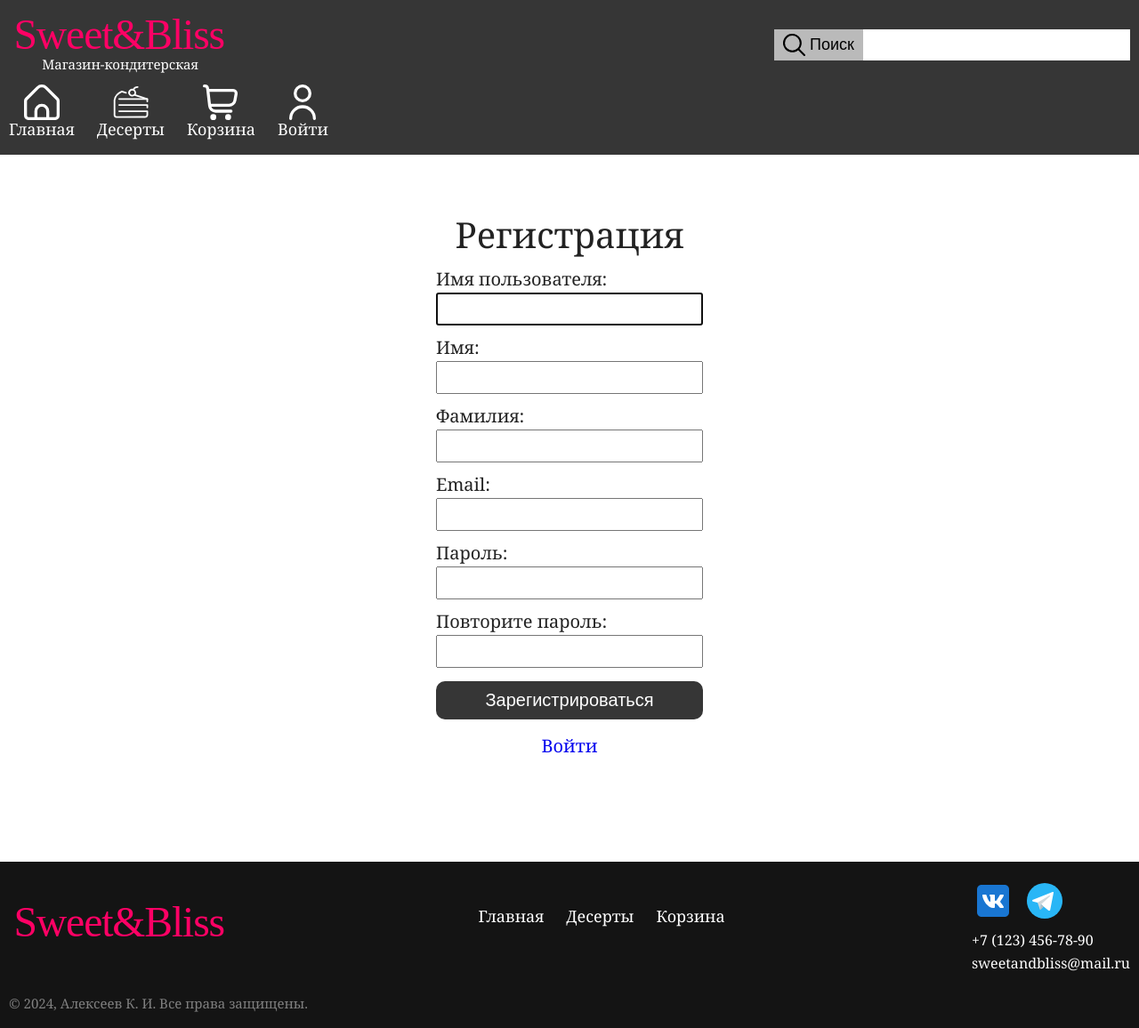
After one commit to Kirill-Alexeev/DjangoSweetshop, a Django app: page /cakeshop/register/ in a window 1280 px wide. The commit adds this page. Shown: the whole page at 89% size. Run offline with Django 5.2, Linux system fonts and the light colour scheme.

Commit message:
added login, register and logout

```diff
--- a/sweetshop/cakeshop/forms.py
+++ b/sweetshop/cakeshop/forms.py
@@ -1,4 +1,6 @@
 from django import forms
+from django.contrib.auth.forms import UserCreationForm
+from django.contrib.auth.models import User
 from .models import Review
 
 
@@ -12,3 +14,36 @@ class ReviewForm(forms.ModelForm):
         labels = {
             "review": "Ваш отзыв",
         }
+
+
+class RegisterUserForm(UserCreationForm):
+    username = forms.CharField(
+        label="Логин", widget=forms.TextInput(attrs={"class": "table__input"})
+    )
+    first_name = forms.CharField(
+        label="Имя", widget=forms.TextInput(attrs={"class": "table__input"})
+    )
+    last_name = forms.CharField(
+        label="Фамилия", widget=forms.TextInput(attrs={"class": "table__input"})
+    )
+    email = forms.EmailField(
+        label="Email", widget=forms.EmailInput(attrs={"class": "table__input"})
+    )
+    password1 = forms.CharField(
+        label="Пароль", widget=forms.PasswordInput(attrs={"class": "table__input"})
+    )
+    password2 = forms.CharField(
+        label="Повтор пароля",
+        widget=forms.PasswordInput(attrs={"class": "table__input"}),
+    )
+
+    class Meta:
+        model = User
+        fields = (
+            "username",
+            "first_name",
+            "last_name",
+            "email",
+            "password1",
+            "password2",
+        )
--- a/sweetshop/cakeshop/static/styles/styles.css
+++ b/sweetshop/cakeshop/static/styles/styles.css
@@ -702,3 +718,45 @@ a {
   flex-direction: column;
   gap: 20px;
 }
+
+/* РЕГИСТРАЦИЯ */
+.register {
+  display: flex;
+  flex-direction: column;
+  align-items: center;
+  gap: 20px;
+  margin: 70px auto;
+}
+
+.register__headline {
+  font-size: 4rem;
+}
+
+.register__form {
+  max-width: 700px;
+  display: flex;
+  flex-direction: column;
+  gap: 15px;
+}
+
+.register__label {
+  display: flex;
+  flex-direction: column;
+  gap: 5px;
+}
+
+.register__button {
+  min-width: 200px;
+  font-size: 2rem;
+  background-color: var(--header-background);
+  color: var(--background-color);
+  border: none;
+  border-radius: 10px;
+  padding: 10px 15px;
+  cursor: pointer;
+}
+
+/* АВТОРИЗАЦИЯ */
+.register__link {
+  font-size: 2rem;
+}
--- a/sweetshop/cakeshop/templates/base.html
+++ b/sweetshop/cakeshop/templates/base.html
@@ -69,7 +69,7 @@
             </li>
             {% if user.is_authenticated %}
             <li class="navigation__item">
-              <form action="#" method="post" class="navigation__link">
+              <form action="{% url 'logout' %}" method="post" class="navigation__link">
                 {% csrf_token %}
                 <img
                   class="navigation__image"
@@ -80,16 +80,7 @@
             </li>
             {% else %}
             <li class="navigation__item">
-              <a class="navigation__link" href="#">
-                <img
-                  class="navigation__image"
-                  src="{% static 'img/svg/user.svg' %}"
-                />
-                Зарегистрироваться
-              </a>
-            </li>
-            <li class="navigation__item">
-              <a class="navigation__link" href="#">
+              <a class="navigation__link" href="{% url 'login' %}">
                 <img
                   class="navigation__image"
                   src="{% static 'img/svg/user.svg' %}"
--- /dev/null
+++ b/sweetshop/cakeshop/templates/registration/register.html
@@ -0,0 +1,40 @@
+{% extends "base.html" %}
+
+{% load static %}
+
+{% block content %}
+<div class="register">
+    <h2 class="register__headline">Регистрация</h2>
+    <form method="post" class="register__form">
+        {% csrf_token %}
+        <label for="id_username" class="register__label">
+            Имя пользователя:
+            {{ form.username }}
+        </label>
+        <label for="id_first_name" class="register__label">
+            Имя:
+            {{ form.first_name }}
+        </label>
+        <label for="id_last_name" class="register__label">
+            Фамилия:
+            {{ form.last_name }}
+        </label>
+        <label for="id_email" class="register__label">
+            Email:
+            {{ form.email }}
+        </label>
+        <label for="id_password1" class="register__label">
+            Пароль:
+            {{ form.password1 }}
+        </label>
+        <label for="id_password2" class="register__label">
+            Повторите пароль:
+            {{ form.password2 }}
+        </label>
+        <button type="submit" class="register__button">Зарегистрироваться</button>
+    </form>
+    <a class="register__link" href="{% url 'login' %}">
+        Войти
+    </a>
+</div>
+{% endblock %}
--- a/sweetshop/cakeshop/urls.py
+++ b/sweetshop/cakeshop/urls.py
@@ -2,6 +2,7 @@ from django.urls import path, re_path
 from cakeshop import views
 from django.conf import settings
 from django.conf.urls.static import static
+from .views import register, UserLoginView, UserLogoutView
 
 
 urlpatterns = [
@@ -11,5 +12,7 @@ urlpatterns = [
     path('cake/<int:cake_id>/add_review/', views.add_review, name='add-review'),
     path('review/<int:review_id>/edit/', views.edit_review, name='edit-review'),
     path('review/<int:review_id>/delete/', views.delete_review, name='delete-review'),
-    # path('register/', views.RegisterUser.as_view(), name='register'),
+    path('register/', register, name='register'),
+    path('login/', UserLoginView.as_view(), name='login'),
+    path('logout/', UserLogoutView.as_view(), name='logout'),
 ]
--- a/sweetshop/cakeshop/views.py
+++ b/sweetshop/cakeshop/views.py
@@ -4,7 +4,10 @@ from django.views import generic
 from django.shortcuts import render, get_object_or_404, redirect
 from django.contrib.auth.decorators import login_required
 from django.http import HttpResponseForbidden
-from .forms import ReviewForm
+from .forms import ReviewForm, RegisterUserForm
+from django.contrib.auth.views import LoginView, LogoutView
+from django.urls import reverse_lazy
+from django.contrib.auth import login
 
 
 def index(request):
@@ -68,3 +71,26 @@ def delete_review(request, review_id):
     cake_id = review.cake.id
     review.delete()
     return redirect("cake-detail", pk=cake_id)
+
+
+def register(request):
+    if request.method == 'POST':
+        form = RegisterUserForm(request.POST)
+        if form.is_valid():
+            user = form.save()
+            login(request, user)
+            return redirect('index')
+    else:
+        form = RegisterUserForm()
+
+    return render(request, 'registration/register.html', {'form': form})
+
+
+class UserLoginView(LoginView):
+    template_name = 'registration/login.html'
+    next_page = reverse_lazy('index')
+
+
+# Выход (используем готовый LogoutView)
+class UserLogoutView(LogoutView):
+    next_page = reverse_lazy('index')
```
Also changed, not shown: other parts of sweetshop/cakeshop/static/styles/styles.css (+23 -7 lines), sweetshop/cakeshop/templates/cakeshop/cake_detail.html (+7 -2 lines), sweetshop/cakeshop/templates/registration/login.html (added, +22 -0 lines), sweetshop/db.sqlite3.
